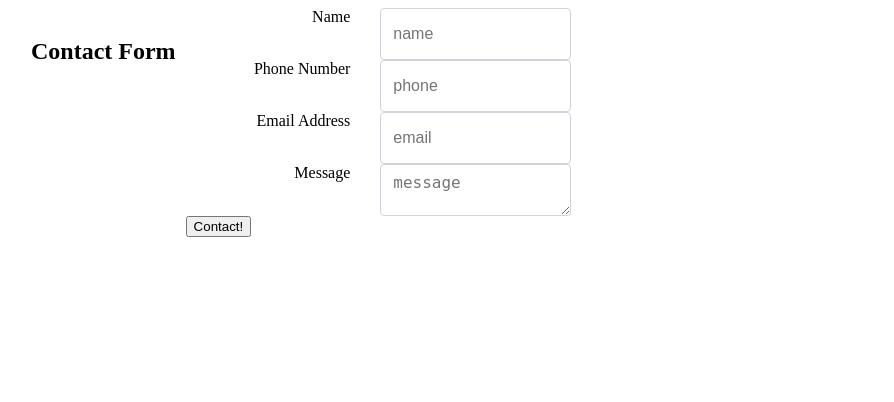
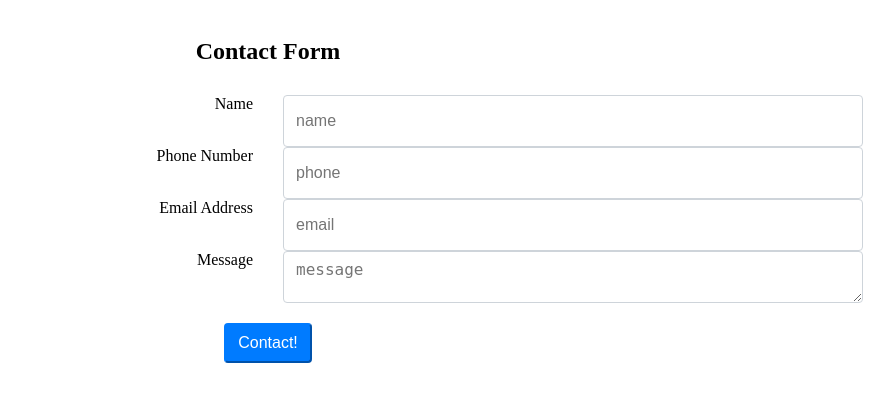
Before and after one commit to Garanaw/townsend, a PHP site: template app/Views/contactForm.php in a window 1280 px wide. Shown: the top 402 px of the page, without its empty margins (372-1266 px from the left). Run offline with PHP 8.4, Linux system fonts and the light colour scheme; the template is opened without the code that fills it, so the values that code supplies are empty.

Commit message:
Fixes errors in styles

```diff
--- a/app/Views/contactForm.php
+++ b/app/Views/contactForm.php
@@ -14,14 +14,12 @@
     <!-- Styles -->
     <style>
         .container {
-            display: flex;
-            width: 100%;
-            max-width: 100%;
+            width: 90%;
+            max-width: 90%;
             padding-right: 15px;
             padding-left: 15px;
             margin-right: auto;
             margin-left: auto;
-            justify-content: center;
         }
 
         label {
@@ -69,6 +67,25 @@
         .text-right {
             text-align: right !important;
         }
+
+        .btn {
+            display: inline-block;
+            font-weight: 400;
+            text-align: center;
+            vertical-align: middle;
+            -webkit-user-select: none;
+            -moz-user-select: none;
+            -ms-user-select: none;
+            user-select: none;
+            padding: 0.375rem 0.75rem;
+            font-size: 1rem;
+            line-height: 1.5;
+            border-radius: 0.25rem;
+            color: #fff;
+            background-color: #007bff;
+            border-color: #007bff;
+            transition: color 0.15s ease-in-out, background-color 0.15s ease-in-out, border-color 0.15s ease-in-out, box-shadow 0.15s ease-in-out;
+        }
     </style>
 </head>
 <body>
@@ -76,13 +93,12 @@
         <header style="display: flex; justify-content: center; padding: 10px">
             <h2>Contact Form</h2>
         </header>
-        <form method="POST" action="/contact">
+        <form method="POST" action="/contact" style="">
             <input
                 type="hidden"
                 name="_token"
                 value="<?php echo \App\Foundation\Container::getInstance()->make('session')->token() ?>"
             >
-            <div>
             <div class="row">
                 <div class="col text-right">
                     <label for="name">Name</label>
@@ -115,8 +131,11 @@
                     <textarea id="message" class="form-control" name="message" placeholder="message" required></textarea>
                 </div>
             </div>
+            <div class="row">
+                <div class="col" style="padding-top: 20px; display: flex; justify-content: center">
+                    <button type="submit" class="btn">Contact!</button>
                 </div>
-            <button type="submit">Contact!</button>
+            </div>
         </form>
     </div>
 </body>
```
Lines whose indentation alone changed are shown as unchanged.
